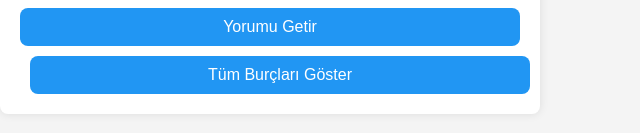
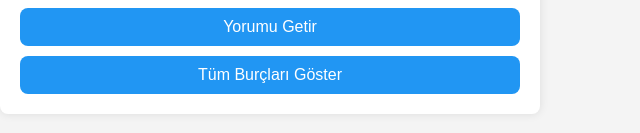
Before and after one commit to serdaraltan/burc-uygulamasi, a React (Vite) app: page / in a window 1280 px wide. Shown: the part 469-602 px from the top of the page, without its empty margins (0-640 px from the left). Built offline with nearby package versions, Linux system fonts and the light colour scheme; the HTML template or start-up script is replaced by a standard one.

Commit message:
Tüm Burçları Göster butonu yatay hizalandı

```diff
--- a/src/App.jsx
+++ b/src/App.jsx
@@ -63,7 +63,7 @@ function App() {
         ))}
       </select>
       <button onClick={fetchHoroscope}>Yorumu Getir</button>
-      <button onClick={getAllHoroscopes} style={{ marginLeft: '10px' }}>Tüm Burçları Göster</button>
+      <button onClick={getAllHoroscopes}>Tüm Burçları Göster</button>
 
       {horoscope && (
         <div
```
